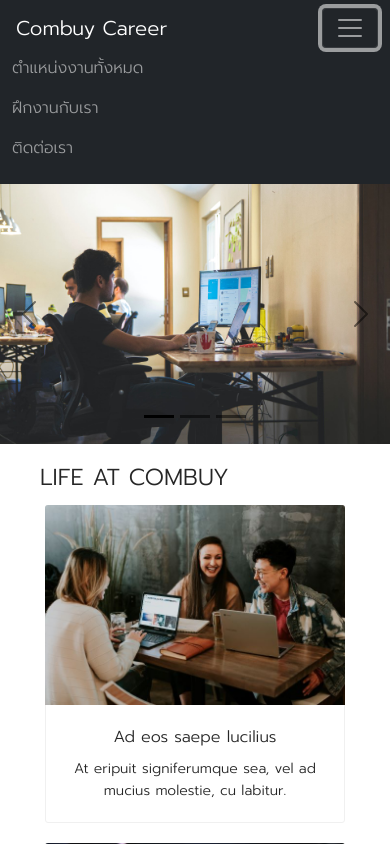
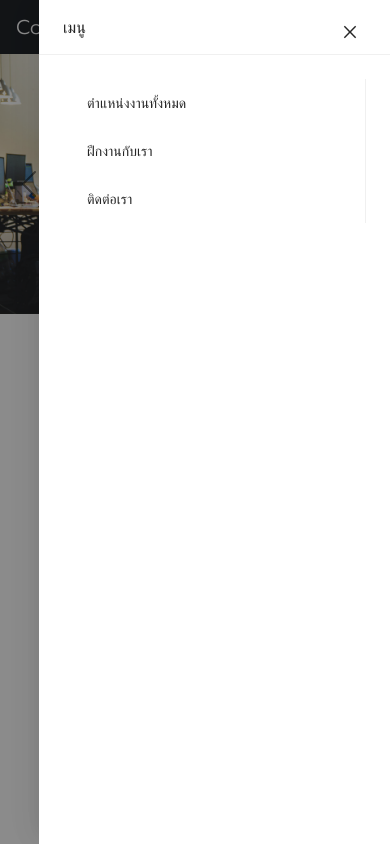
Before and after one commit to Nitiwat0711/react-career, a React app: page / in a window 390 px wide. Both pictures are taken after a click on the button 350 px from the left and 28 px from the top of the page. Shown: the top 844 px of the page. Built offline with nearby package versions, Linux system fonts and the light colour scheme; a web font is replaced by a local one.

Commit message:
customize hamburger bar

```diff
--- a/src/App.css
+++ b/src/App.css
@@ -10,7 +10,7 @@
   font-weight: bold;
 }
 
-.ant-pagination-prev {
+/* .ant-pagination-prev {
   border-radius: 20px;
 }
 .ant-pagination-item {
@@ -18,7 +18,7 @@
 }
 .ant-pagination-item-active {
   border-radius: 20px;
-}
+} */
 .ant-btn-primary {
   min-width: 120px;
   font-weight: bold;
--- a/src/components/Navbar.jsx
+++ b/src/components/Navbar.jsx
@@ -1,7 +1,13 @@
 import React, { Component } from "react";
 import { Link } from "react-router-dom";
+import { Button, Drawer, Menu } from "antd";
+import { MenuOutlined } from "@ant-design/icons";
+import "../styles/navbar.css";
 
 class Navbar extends Component {
+  state = {
+    drawerVisible: false,
+  };
   render() {
     return (
       <nav className="navbar navbar-expand-lg navbar-dark bg-dark">
@@ -9,17 +15,53 @@ class Navbar extends Component {
           <Link className="navbar-brand p-1" to="/">
             Combuy Career
           </Link>
-          <button
-            className="navbar-toggler"
-            type="button"
-            data-bs-toggle="collapse"
-            data-bs-target="#navbarSupportedContent"
-            aria-controls="navbarSupportedContent"
-            aria-expanded="false"
-            aria-label="Toggle navigation"
+
+          <Button
+            type="text"
+            className="menuButtonMobile"
+            style={{
+              color: "#fff",
+              fontSize: "16px",
+            }}
+            onClick={() => this.setState({ drawerVisible: true })}
           >
-            <span className="navbar-toggler-icon"></span>
-          </button>
+            <MenuOutlined
+              style={{ display: "inline-block", verticalAlign: "middle" }}
+            />
+          </Button>
+
+          <Drawer
+            title="เมนู"
+            placement="right"
+            closable={true}
+            onClose={() => this.setState({ drawerVisible: false })}
+            visible={this.state.drawerVisible}
+            width={"90%"}
+          >
+            <Menu mode="inline">
+              <Menu.Item
+                key="alljob"
+                onClick={() => this.setState({ drawerVisible: false })}
+              >
+                <span>ตำแหน่งงานทั้งหมด</span>
+                <Link to="/allJob" />
+              </Menu.Item>
+              <Menu.Item
+                key="internship"
+                onClick={() => this.setState({ drawerVisible: false })}
+              >
+                <span>ฝึกงานกับเรา</span>
+                <Link to="/internship" />
+              </Menu.Item>
+              <Menu.Item
+                key="cantactUs"
+                onClick={() => this.setState({ drawerVisible: false })}
+              >
+                <span>ติดต่อเรา</span>
+                <Link to="/contact" />
+              </Menu.Item>
+            </Menu>
+          </Drawer>
 
           <div className="collapse navbar-collapse" id="navbarSupportedContent">
             <ul className="navbar-nav ms-auto mb-2 mb-lg-0">
--- /dev/null
+++ b/src/styles/navbar.css
@@ -0,0 +1,5 @@
+@media (min-width: 992px) {
+  .menuButtonMobile {
+    display: none;
+  }
+}
```
